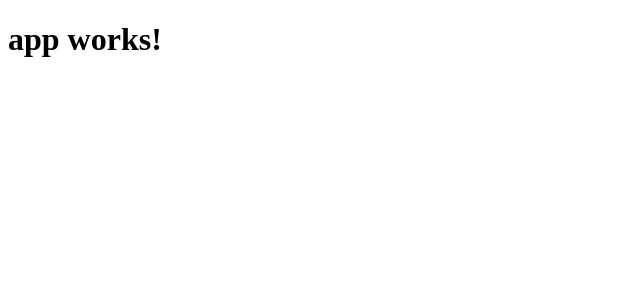
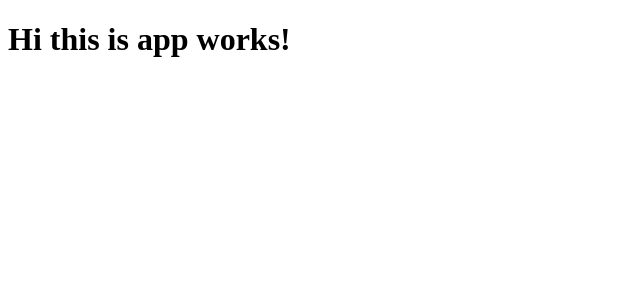
Before and after one commit to PatrickBoyn/angular-basics, an Angular app: page / in a window 1280 px wide. Shown: the top 300 px of the page, without its empty margins (0-640 px from the left). Built offline with nearby package versions, Linux system fonts and the light colour scheme.

Commit message:
Changed the h1.

```diff
--- a/src/app/app.component.html
+++ b/src/app/app.component.html
@@ -1,3 +1,3 @@
 <h1>
-  {{title}}
+  Hi this is {{title}}
 </h1>
```
Also changed, not shown: 1 other file (tests, documents, lock files or other folders).
